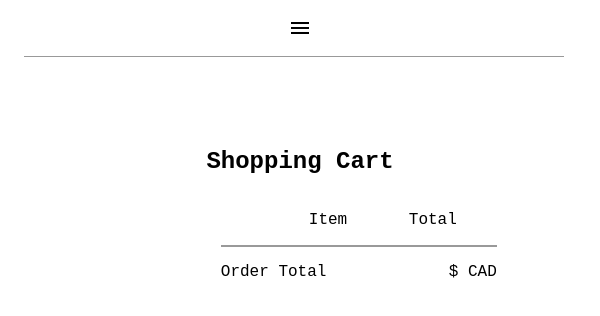
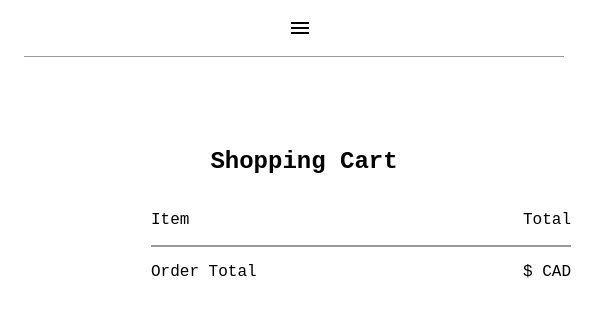
Before and after one commit to kitsaaa/jeans-shop, an Angular app: page /cart in a window 600 px wide. Shown: the top 316 px of the page. Built offline with nearby package versions, Linux system fonts and the light colour scheme.

Commit message:
mobile responsivness

```diff
--- a/src/app/cart/cart.component.css
+++ b/src/app/cart/cart.component.css
@@ -2,6 +2,15 @@
     display: flex;
     flex-direction: column;
     align-items: center;
+
+}
+
+.innerContainer {
+    display: flex;
+    flex-direction: column;
+    justify-content: center;
+    align-items: center;
+
 }
 
 .headline {
@@ -16,13 +25,13 @@
 }
 
 #item {
-    margin-left: 9.5em;
+    /* margin-left: 9.5em; */
 }
 
 .hl {
-    margin-left: 4em;
+    /* margin-left: 4em; */
     height: 1px;
-    width: 46vw;
+    width: 50vw;
     background-color: rgb(153, 153, 153);
 }
 
@@ -30,12 +39,31 @@
     display: flex;
     flex-direction: row;
     justify-content: space-between;
-    width: 46vw;
-    margin-left: 4em;
+    width: 50vw;
+    /* margin-left: 4em; */
 }
 
 .cart {
     /* border: 1px solid red; */
-    margin-left: 4em;
-    width: 60%;
+    /* margin-left: 3em; */
+    width: 90%;
 }
+
+@media screen and (max-width: 600px){
+    .headline {
+        width: 70vw;
+    }
+    .hl {
+        width: 70vw;
+    }
+
+    .total {
+        width: 70vw;
+    }
+    .innerContainer {
+        margin-left: 5em;
+    }
+    #title {
+        margin-left: -3em;
+    }
+}
--- a/src/app/cart/cart.component.html
+++ b/src/app/cart/cart.component.html
@@ -1,4 +1,5 @@
-<div class="container">
+<div class="container" *ngIf="!isMenuOpen">
+    <div class="innerContainer">
         <h2 id="title">Shopping Cart</h2>
         <div class="cart">
             <div class="headline">
@@ -23,3 +24,5 @@
             </div>
         </div>
     </div>
+
+</div>
--- a/src/app/cart/cart.component.ts
+++ b/src/app/cart/cart.component.ts
@@ -1,6 +1,7 @@
 import { Component, EventEmitter, Input, OnInit, Output, SimpleChanges } from '@angular/core';
 import { BehaviorSubject } from 'rxjs';
 import { CartService } from '../cart.service';
+import { MenuService } from '../menu.service';
 
 @Component({
   selector: 'app-cart',
@@ -11,11 +12,14 @@ export class CartComponent implements OnInit {
 
   items: any[] = [];
   totalPrice = 0;
+  isMenuOpen = false;
 
-
-  constructor(private _cartService: CartService) { }
+  constructor(private _cartService: CartService, private _menuService: MenuService) { }
 
   ngOnInit(): void {
+    this._menuService.getValue().subscribe(val => {
+      this.isMenuOpen = val;
+    })
     this._cartService.load();
     this.items = this._cartService.items;
     this.totalPrice = this._cartService.totalPrice;
--- a/src/app/header/header.component.css
+++ b/src/app/header/header.component.css
@@ -45,7 +45,7 @@
 .burger {
     position: absolute;
     top: 1em;
-
+    display: none;
 
 }
 
@@ -56,10 +56,10 @@
     .nav {
         display: none;
     }
-    .is-open {
-        display: block;
-        position: absolute;
+    .burger {
+        display: inline;
     }
+
 }
 
 .vl {
--- a/src/app/item-detailes/item-detailes.component.css
+++ b/src/app/item-detailes/item-detailes.component.css
@@ -83,6 +83,12 @@
 
 .img img {
     max-height: 45vh;
+    max-width: 90%;
+}
+
+.img {
+    display: flex;
+    justify-content: center;
 }
 
 .container button {
--- a/src/app/item-detailes/item-detailes.component.html
+++ b/src/app/item-detailes/item-detailes.component.html
@@ -1,3 +1,4 @@
+<div class="outerContainer" *ngIf="!isMenuOpen">
     <div *ngIf="item.images[0]" class="container">
         <div  class="img">
             <img src={{item.images[0]}} alt="img">
@@ -11,3 +12,5 @@
 
         </div>
     </div>
+
+</div>
--- a/src/app/item-detailes/item-detailes.component.ts
+++ b/src/app/item-detailes/item-detailes.component.ts
@@ -4,6 +4,7 @@ import { CartService } from '../cart.service';
 import { Item } from '../Item';
 import { ItemsService } from '../items.service';
 import { animate, state, style, transition, trigger } from '@angular/animations';
+import { MenuService } from '../menu.service';
 
 @Component({
   selector: 'app-item-detailes',
@@ -23,6 +24,7 @@ export class ItemDetailesComponent implements OnInit {
   text = 'Added to cart';
   textState = 'out';
   animateState = false;
+  isMenuOpen = false;
 
   animateText() {
 
@@ -38,9 +40,14 @@ export class ItemDetailesComponent implements OnInit {
   status: any;
   finished: any;
 
-  constructor(private _itemsService: ItemsService, private route: ActivatedRoute, private _cartService: CartService) { }
+  constructor(private _itemsService: ItemsService, private route: ActivatedRoute, private _cartService: CartService, private _menuService: MenuService) { }
 
   ngOnInit(): void {
+
+    this._menuService.getValue().subscribe(val => {
+      this.isMenuOpen = val;
+    })
+
     this.route.params.subscribe(params =>{
       //TODO: Get post by Id params['id'] and store the result in this.post
       console.log(params['id']);
--- a/src/app/item-in-cart/item-in-cart.component.css
+++ b/src/app/item-in-cart/item-in-cart.component.css
@@ -1,6 +1,6 @@
 .container {
     height: 13vh;
-    width: 50vw;
+    width: 70vw;
     display: flex;
     flex-direction: row;
     justify-content: flex-start;
@@ -20,7 +20,7 @@
 }
 
 .image img {
-    max-width: 60%;
+    max-width: 100%;
     max-height: clamp(2em, 1em + 10vw, 4em);
 }
 .image {
@@ -29,20 +29,29 @@
     justify-content: center;
     max-height: 40%;
     width: 20%;
+    margin-right: 1em;
 }
 
 .price {
     display: flex;
     flex-direction: column;
     text-align: right;
+    gap: -1em;
+    /* border: 1px solid red; */
 }
 
 #remove {
-    width: fit-content;
-    margin-left: 1.3em;
+    width: 5em;
+    /* margin-left: 1.3em; */
 }
 
 #remove:hover {
     border-bottom: 1px solid black;
     /* text-decoration: underline; */
 }
+
+@media screen and (min-width: 600px) {
+    .container {
+        width: 50vw;
+    }
+}
--- a/src/app/shop/shop.component.css
+++ b/src/app/shop/shop.component.css
@@ -6,18 +6,7 @@
 
 
 
-@media screen and (max-width: 600px) {
-    .container {
-        display: grid;
-        grid-template-columns: 1fr 1fr;
-        /* margin: 5em 20em; */
-        margin: 0;
-    }
 
-    #load {
-        margin-left: 100em;
-    }
-}
 
 #loading {
     position: absolute;
@@ -30,3 +19,19 @@
     top: 40%;
     right: 45%;
 }
+
+@media screen and (max-width: 600px) {
+    .container {
+        display: grid;
+        grid-template-columns: 1fr 1fr;
+        /* margin: 5em 20em; */
+        margin: 0;
+    }
+    #load {
+        top: 50%;
+        right: 30%;
+    }
+
+
+
+}
--- a/src/app/shop/shop.component.html
+++ b/src/app/shop/shop.component.html
@@ -6,7 +6,7 @@
     <div class="container" *ngIf="items; else loading">
         <app-item *ngFor = "let item of items" [item]="item"></app-item>
     </div>
-    <ng-template #loading>
+    <ng-template class="loadContainer" #loading>
         <h2 id="load">Loading...</h2>
     </ng-template>
 
```
Lines whose indentation alone changed are shown as unchanged.
